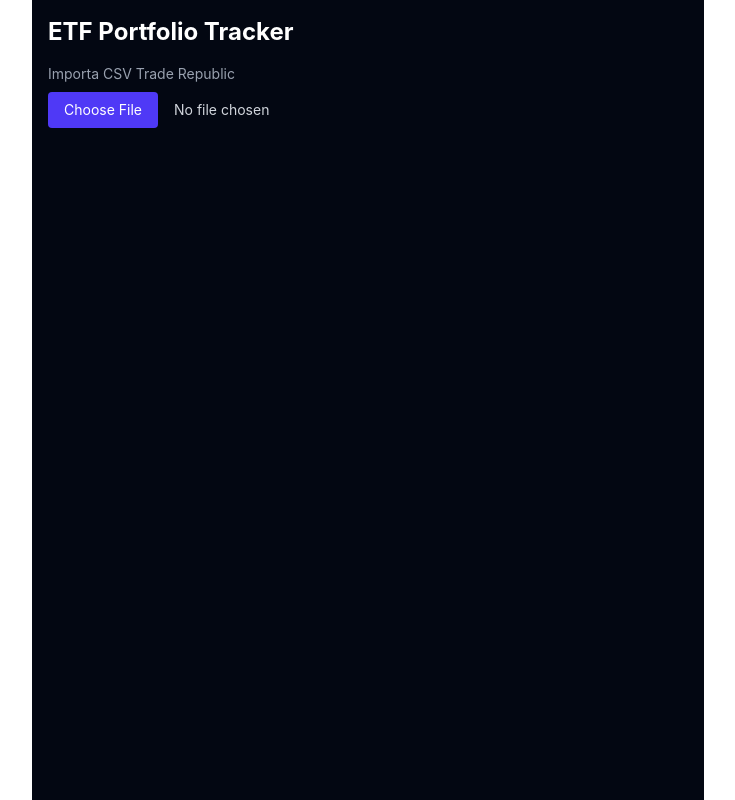
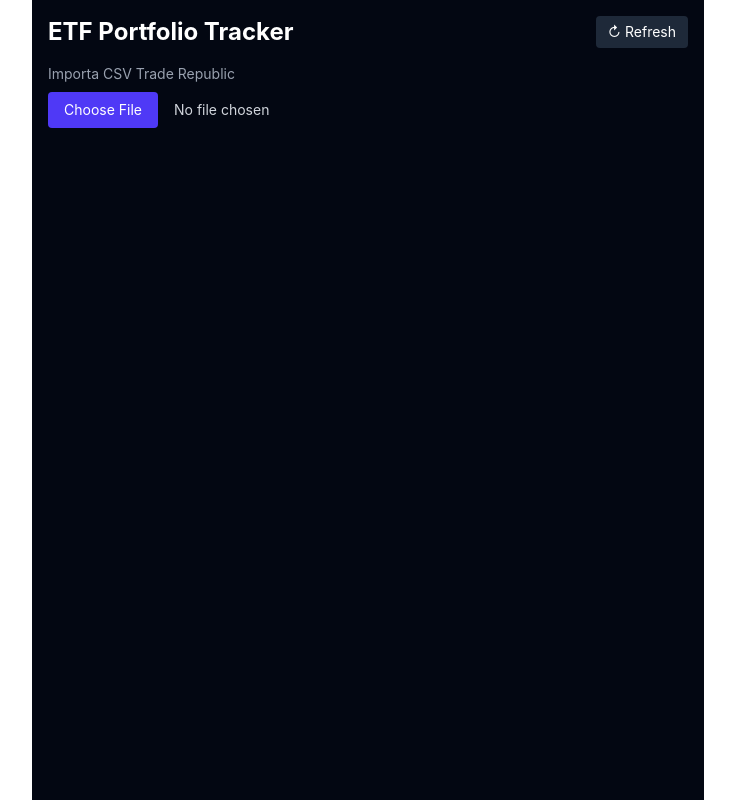
Before and after one commit to Maverick1518/etf-tracker, a React (Vite) app: page / in a window 1280 px wide. Shown: the whole page, without its empty margins (272-1007 px from the left). Built offline with nearby package versions, Linux system fonts and the light colour scheme.

Commit message:
Fase 2 completa: prezzi live Yahoo Finance, P&L, refresh automatico

```diff
--- a/src/components/Dashboard.jsx
+++ b/src/components/Dashboard.jsx
@@ -1,32 +1,107 @@
 import { useState, useEffect } from 'react'
 import ImportCSV from './ImportCSV'
+import { usePrices } from '../hooks/usePrices'
+
+function PnlBadge({ value, percent }) {
+  const positive = value >= 0
+  return (
+    <span className={`text-sm font-medium ${positive ? 'text-green-400' : 'text-red-400'}`}>
+      {positive ? '+' : ''}€{value.toFixed(2)} ({positive ? '+' : ''}{percent.toFixed(2)}%)
+    </span>
+  )
+}
 
 function Dashboard() {
   const [portfolio, setPortfolio] = useState([])
+  const { prices, loading, lastUpdate, refresh } = usePrices(portfolio)
 
   useEffect(() => {
     const saved = localStorage.getItem('etf_portfolio')
     if (saved) setPortfolio(JSON.parse(saved))
   }, [])
 
+  const totalInvested = portfolio.reduce((s, e) => s + e.invested, 0)
+  const totalCurrent = portfolio.reduce((s, e) => {
+    const p = prices[e.isin]
+    return s + (p ? p.price * e.shares : e.invested)
+  }, 0)
+  const totalPnl = totalCurrent - totalInvested
+  const totalPnlPct = totalInvested ? (totalPnl / totalInvested) * 100 : 0
+
   return (
     <div className="min-h-screen bg-gray-950 text-white p-4 max-w-2xl mx-auto">
-      <h1 className="text-2xl font-bold mb-2">ETF Portfolio Tracker</h1>
+      <div className="flex items-center justify-between mb-4">
+        <h1 className="text-2xl font-bold">ETF Portfolio Tracker</h1>
+        <button
+          onClick={refresh}
+          disabled={loading}
+          className="text-sm px-3 py-1.5 rounded bg-gray-800 hover:bg-gray-700 disabled:opacity-50"
+        >
+          {loading ? 'Aggiornamento...' : '↻ Refresh'}
+        </button>
+      </div>
+
+      {lastUpdate && (
+        <p className="text-xs text-gray-500 mb-4">
+          Aggiornato: {lastUpdate.toLocaleTimeString('it-IT')}
+        </p>
+      )}
+
+      {/* KPI totali */}
+      {portfolio.length > 0 && (
+        <div className="bg-gray-900 rounded-lg p-4 mb-4 flex gap-6">
+          <div>
+            <div className="text-xs text-gray-400">Investito</div>
+            <div className="font-semibold">€{totalInvested.toFixed(2)}</div>
+          </div>
+          <div>
+            <div className="text-xs text-gray-400">Valore attuale</div>
+            <div className="font-semibold">€{totalCurrent.toFixed(2)}</div>
+          </div>
+          <div>
+            <div className="text-xs text-gray-400">P&L totale</div>
+            <PnlBadge value={totalPnl} percent={totalPnlPct} />
+          </div>
+        </div>
+      )}
+
       <ImportCSV onImport={setPortfolio} />
 
       {portfolio.length > 0 && (
-        <div className="mt-6 space-y-3">
-          {portfolio.map(etf => (
-            <div key={etf.isin} className="bg-gray-900 rounded-lg p-4">
-              <div className="font-medium">{etf.name}</div>
-              <div className="text-sm text-gray-400 mt-1">{etf.isin}</div>
-              <div className="mt-2 flex gap-6 text-sm">
-                <span>Quote: <span className="text-white">{etf.shares.toFixed(4)}</span></span>
-                <span>Investito: <span className="text-white">€{etf.invested.toFixed(2)}</span></span>
-                <span>PMC: <span className="text-white">€{etf.pmc.toFixed(2)}</span></span>
+        <div className="mt-4 space-y-3">
+          {portfolio.map(etf => {
+            const p = prices[etf.isin]
+            const currentValue = p ? p.price * etf.shares : null
+            const pnl = currentValue ? currentValue - etf.invested : null
+            const pnlPct = pnl ? (pnl / etf.invested) * 100 : null
+            const dayChange = p ? ((p.price - p.prevClose) / p.prevClose) * 100 : null
+
+            return (
+              <div key={etf.isin} className="bg-gray-900 rounded-lg p-4">
+                <div className="flex justify-between items-start">
+                  <div>
+                    <div className="font-medium">{etf.name}</div>
+                    <div className="text-xs text-gray-500 mt-0.5">{etf.isin}</div>
+                  </div>
+                  {p && (
+                    <div className="text-right">
+                      <div className="font-semibold">€{p.price.toFixed(2)}</div>
+                      <div className={`text-xs ${dayChange >= 0 ? 'text-green-400' : 'text-red-400'}`}>
+                        {dayChange >= 0 ? '+' : ''}{dayChange.toFixed(2)}% oggi
+                      </div>
+                    </div>
+                  )}
+                </div>
+                <div className="mt-2 flex flex-wrap gap-4 text-sm text-gray-400">
+                  <span>Quote: <span className="text-white">{etf.shares.toFixed(4)}</span></span>
+                  <span>PMC: <span className="text-white">€{etf.pmc.toFixed(2)}</span></span>
+                  <span>Investito: <span className="text-white">€{etf.invested.toFixed(2)}</span></span>
+                  {currentValue && <span>Valore: <span className="text-white">€{currentValue.toFixed(2)}</span></span>}
+                  {pnl !== null && <PnlBadge value={pnl} percent={pnlPct} />}
+                </div>
               </div>
-            </div>
-          ))}
+            )
+          })}
         </div>
       )}
     </div>
--- /dev/null
+++ b/src/hooks/usePrices.js
@@ -0,0 +1,70 @@
+const TICKERS = {
+  IE00B4L5Y983: "EUNL.DE",
+  IE00B5BMR087: "SXR8.DE",
+  IE00BKM4GZ66: "IS3N.DE",
+  IE00B4ND3602: "PPFB.DE",
+  IE000I8KRLL9: "SEMI.DE",
+};
+
+const FALLBACK = {
+  IE00B4L5Y983: "SWDA.MI",
+  IE00B5BMR087: "CSPX.MI",
+  IE00BKM4GZ66: "EIMI.MI",
+  IE00B4ND3602: "SGLN.MI",
+  IE000I8KRLL9: "SEMI.MI",
+};
+
+async function fetchPrice(ticker) {
+  const url = `https://query1.finance.yahoo.com/v8/finance/chart/${ticker}?interval=1d&range=1d`;
+  const proxy = `https://corsproxy.io/?${encodeURIComponent(url)}`;
+  const res = await fetch(proxy);
+  const data = await res.json();
+  const meta = data.chart.result[0].meta;
+  return {
+    price: meta.regularMarketPrice,
+    prevClose: meta.chartPreviousClose,
+  };
+}
+
+import { useState, useEffect, useCallback } from "react";
+
+export function usePrices(portfolio) {
+  const [prices, setPrices] = useState({});
+  const [loading, setLoading] = useState(false);
+  const [lastUpdate, setLastUpdate] = useState(null);
+
+  const refresh = useCallback(async () => {
+    if (!portfolio.length) return;
+    setLoading(true);
+
+    const results = {};
+    for (const etf of portfolio) {
+      try {
+        results[etf.isin] = await fetchPrice(TICKERS[etf.isin]);
+      } catch {
+        try {
+          results[etf.isin] = await fetchPrice(FALLBACK[etf.isin]);
+        } catch {
+          const saved = JSON.parse(localStorage.getItem("etf_prices") || "{}");
+          results[etf.isin] = saved[etf.isin] || null;
+        }
+      }
+    }
+
+    setPrices(results);
+    localStorage.setItem("etf_prices", JSON.stringify(results));
+    setLastUpdate(new Date());
+    setLoading(false);
+  }, [portfolio]);
+
+  useEffect(() => {
+    const saved = localStorage.getItem("etf_prices");
+    if (saved) setPrices(JSON.parse(saved));
+    refresh();
+
+    const interval = setInterval(refresh, 60 * 60 * 1000);
+    return () => clearInterval(interval);
+  }, [refresh]);
+
+  return { prices, loading, lastUpdate, refresh };
+}
```
